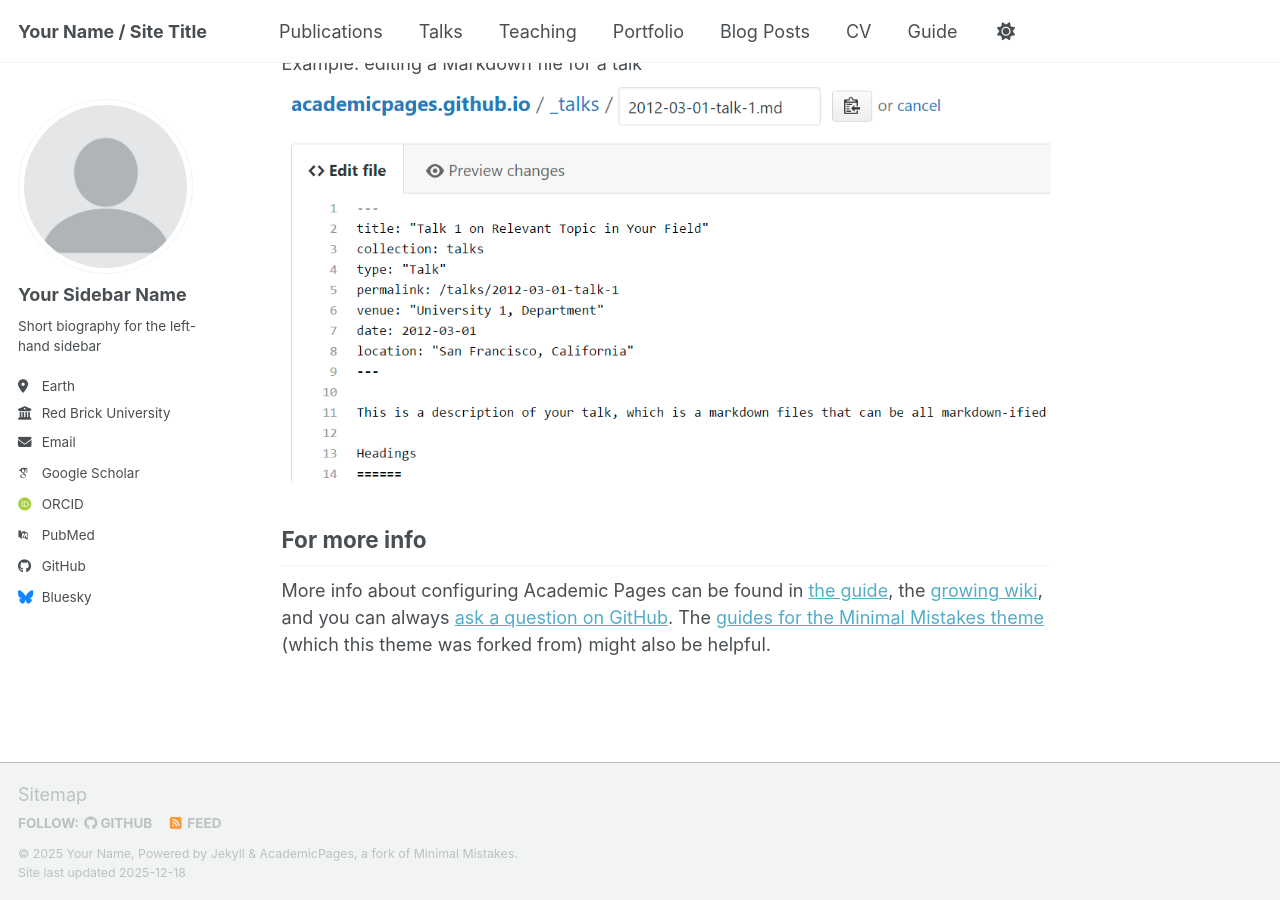
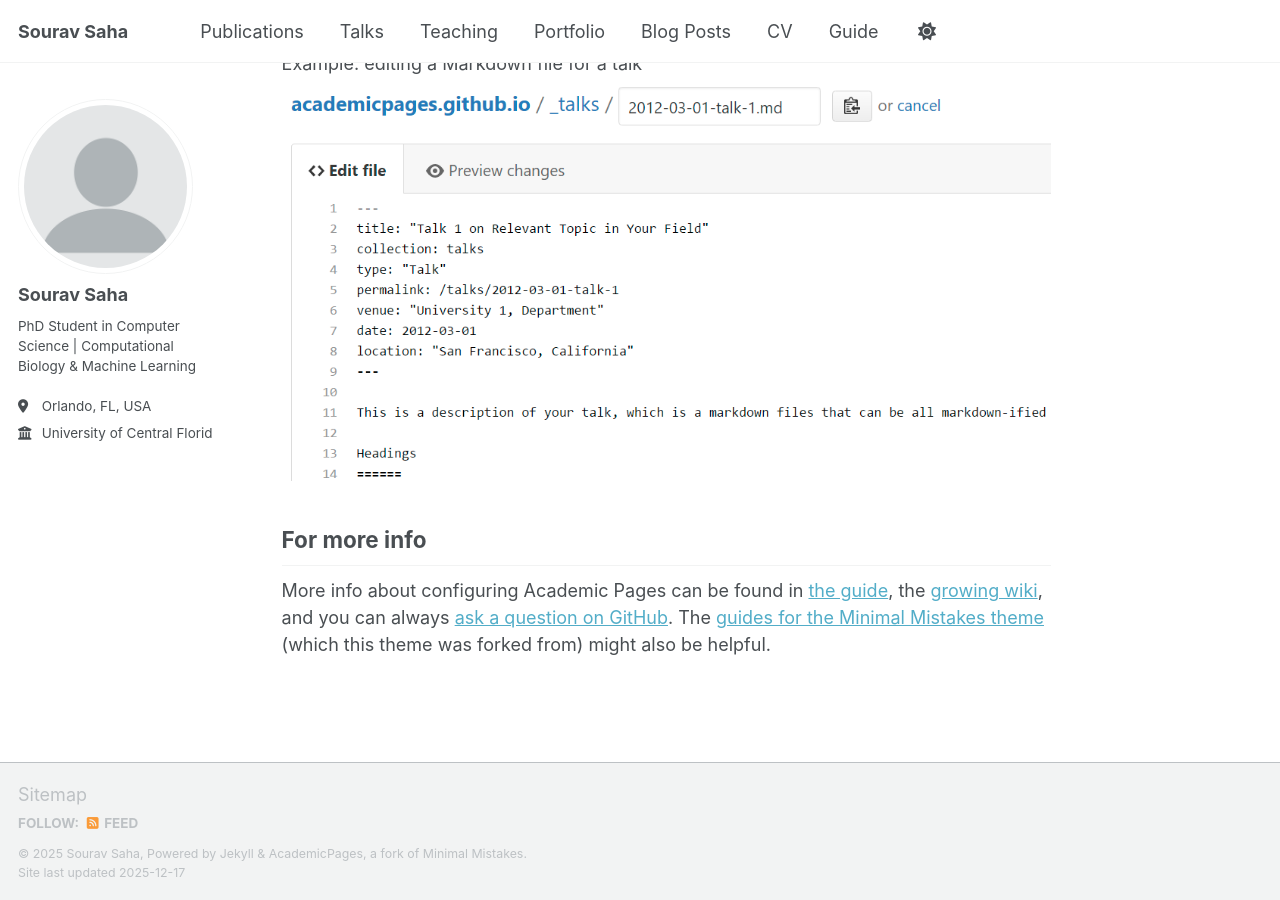
Before and after one commit to bracealround/bracealround.github.io, a Jekyll site: the page built from _pages/about.md, in a window 1280 px wide and 900 px high, scrolled down 2718 px. Built offline with Jekyll 4.4.1, drawn with Linux system fonts in a browser that asks for light colours; some web fonts are replaced; a script bundle is joined from its source files by our own code; library files that are not in the unit come from our copies.

Commit message:
Update _config.yml

```diff
--- a/_config.yml
+++ b/_config.yml
@@ -9,14 +9,13 @@
 # Basic Site Settings
 locale                   : "en-US"
 site_theme               : "default" # Currently available options are "default", "air"
-title                    : "Your Name / Site Title"
+title                    : "Sourav Saha"
 title_separator          : "-"
-name                     : &name "Your Name"
-description              : &description "Your Name's academic portfolio"   # Update this with a general description of your site, this is the default if not overridden by a page
-url                      : https://academicpages.github.io # The base hostname & protocol for your site e.g. "https://[your GitHub username].github.io",
-                                                           # or if you already have some other page hosted on Github then use "https://[your GitHub username].github.io/[Your Repo Name]"
+name                     : &name "Sourav Saha"
+description              : &description "PhD Student in Computer Science at University of Central Florida"
+url                      : https://yourusername.github.io # CHANGE THIS to https://[your GitHub username].github.io
 baseurl                  : "" # the subpath of your site, e.g. "/blog"
-repository               : "academicpages/academicpages.github.io"
+repository               : "yourusername/yourusername.github.io" # CHANGE THIS to [your GitHub username]/[your GitHub username].github.io
 
 # Site Author - The following control what appear as part of the author content on the side bar.
 #               If a field is blank the icon and link will not appear, otherwise it will be shown.
@@ -24,24 +23,24 @@
 author:
   # Biographic information
   avatar           : "profile.png"
-  name             : "Your Sidebar Name"
+  name             : "Sourav Saha"
   pronouns         : # example: "she/her"
-  bio              : "Short biography for the left-hand sidebar"
-  location         : "Earth"
-  employer         : "Red Brick University"
+  bio              : "PhD Student in Computer Science | Computational Biology & Machine Learning"
+  location         : "Orlando, FL, USA"
+  employer         : "University of Central Florida"
   uri              : # URL
-  email            : "none@example.org"
+  email            : # Add your email here
 
   # Academic websites
   academia         : # URL
   arxiv            : # URL - Update with the correct link to your profile
-  googlescholar    : "https://scholar.google.com/citations?user=PS_CX0AAAAAJ"
+  googlescholar    : # Add your Google Scholar URL here
   inspire-hep      : # URL
   impactstory      : # URL
-  orcid            : "https://orcid.org/yourorcidurl"
+  orcid            : # Add your ORCID URL if you have one
   semantic         : # URL
   ssrn             : # URL
-  pubmed           : "https://www.ncbi.nlm.nih.gov/pubmed/?term=john+snow"
+  pubmed           : # URL
   researchgate     : # URL
   scopus           : # URL
   zotero           : # URL
@@ -51,13 +50,13 @@
   bitbucket        : # Username - Update with your username on the site
   codepen          : # Username
   dribbble         : # Username
-  github           : "academicpages"
+  github           : # Add your GitHub username here
   kaggle           : # Username
   stackoverflow    : # User number or user number and name (i.e., use "1" or "1/jeff-atwood")
 
   # Social media
   artstation       : # Username
-  bluesky          : "bsky.app" # Replace this with you Bluesky username
+  bluesky          : # Replace this with you Bluesky username
   facebook         : # Username
   flickr           : # Username
   foursquare       : # Username
@@ -66,7 +65,7 @@
   keybase          : # Username
   instagram        : # Username
   lastfm           : # Username
-  linkedin         : # Username
+  linkedin         : # Add your LinkedIn username here
   mastodon         : # URL
   medium           : # URL
   pinterest        : # Username
@@ -302,7 +301,7 @@
 permalink: /:categories/:title/
 # paginate: 5 # amount of posts to show
 # paginate_path: /page:num/
-timezone: Etc/UTC # https://en.wikipedia.org/wiki/List_of_tz_database_time_zones
+timezone: America/New_York # Updated to Orlando timezone
 
 
 # Plugins
```
